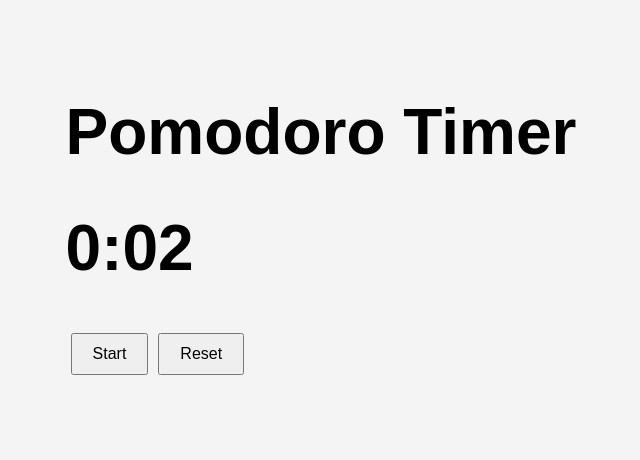
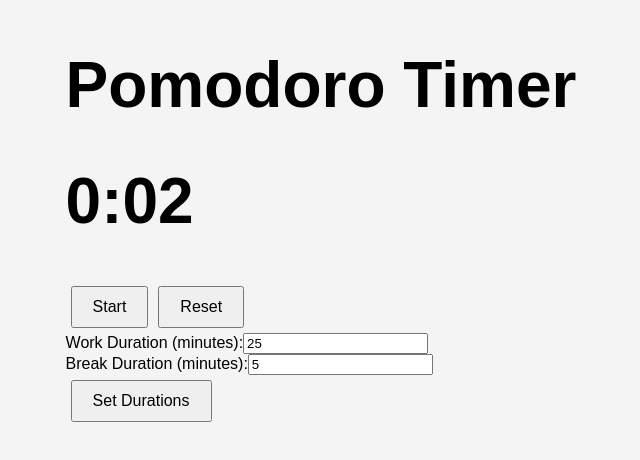
Before and after one commit to DRVV/pomodoro-timer, a Gatsby site: page / in a window 1280 px wide. Shown: the part 184-644 px from the top of the page, without its empty margins (319-959 px from the left). Built offline with nearby package versions, Linux system fonts and the light colour scheme; Gatsby itself is replaced by a stand-in of ours.

Commit message:
add panel to modify timer durations

```diff
--- /dev/null
+++ b/src/components/CustomDurationPanel.js
@@ -0,0 +1,42 @@
+import React, { useState } from "react";
+
+const CustomDurationPanel = ({ setWorkDuration, setBreakDuration }) => {
+  const [workInput, setWorkInput] = useState(25);
+  const [breakInput, setBreakInput] = useState(5);
+
+  const handleSubmit = (e) => {
+    e.preventDefault();
+    setWorkDuration(workInput * 60); // Convert minutes to seconds
+    setBreakDuration(breakInput * 60); // Convert minutes to seconds
+  };
+
+  return (
+    <form onSubmit={handleSubmit}>
+      <div>
+        <label>
+          Work Duration (minutes):
+          <input
+            type="number"
+            value={workInput}
+            onChange={(e) => setWorkInput(e.target.value)}
+            min="1"
+          />
+        </label>
+      </div>
+      <div>
+        <label>
+          Break Duration (minutes):
+          <input
+            type="number"
+            value={breakInput}
+            onChange={(e) => setBreakInput(e.target.value)}
+            min="1"
+          />
+        </label>
+      </div>
+      <button type="submit">Set Durations</button>
+    </form>
+  );
+};
+
+export default CustomDurationPanel;
--- a/src/components/Timer.js
+++ b/src/components/Timer.js
@@ -1,10 +1,16 @@
 import React, { useState, useEffect } from "react";
+import CustomDurationPanel from "./CustomDurationPanel";
 
 const Timer = () => {
   const [timeLeft, setTimeLeft] = useState(2); // 25 minutes in seconds
   const [isActive, setIsActive] = useState(false);
+  const [isWorkTime, setIsWorkTime] = useState(true);
+  const [workDuration, setWorkDuration] = useState(1500);
+  const [breakDuration, setBreakDuration] = useState(300);
   // const audio = new Audio('../audio/5-13 ゲットファンファーレ(アイテム).mp3');
-  const audio = new Audio('/assets/audio/5-13 ゲットファンファーレ(アイテム).mp3');
+  const workAudio = new Audio('/assets/audio/5-13 ゲットファンファーレ(アイテム).mp3');
+  const breakAudio = new Audio('/assets/audio/5-14 ゲットファンファーレ(克服の証 _ 貴重なアイテム).mp3');
+
   useEffect(() => {
     let interval = null;
     if (isActive && timeLeft > 0) {
@@ -14,12 +20,20 @@ const Timer = () => {
     } else if (!isActive && timeLeft !== 0) {
       clearInterval(interval);
     } else if (isActive && timeLeft === 0) {
+        // when the work timer go rang
         clearInterval(interval);
-        audio.play();
+        if (isWorkTime) {
+            workAudio.play();
+        } else {
+            breakAudio.play();
+        }
 
+        // switch betweeen work and break
+        setIsWorkTime(!isWorkTime);
+        setTimeLeft(isWorkTime ? breakDuration : workDuration);
     }
     return () => clearInterval(interval);
-  }, [isActive, timeLeft]);
+  }, [isActive, timeLeft, isWorkTime, workDuration, breakDuration]);
 
   const formatTime = (seconds) => {
     const minutes = Math.floor(seconds / 60);
@@ -29,11 +43,15 @@ const Timer = () => {
 
   return (
     <div>
-      <h1>{formatTime(timeLeft)}</h1>
+
+      <h1>{formatTime(timeLeft)} {isWorkTime ? "" : "[break]"}</h1>
+
       <button onClick={() => setIsActive(!isActive)}>
         {isActive ? "Pause" : "Start"}
       </button>
-      <button onClick={() => setTimeLeft(1500)}>Reset</button>
+      <button onClick={() => setTimeLeft(isWorkTime ? workDuration : breakDuration)}>Reset</button>
+
+      <CustomDurationPanel setWorkDuration={setWorkDuration} setBreakDuration={setBreakDuration} />
     </div>
   );
 };
```
